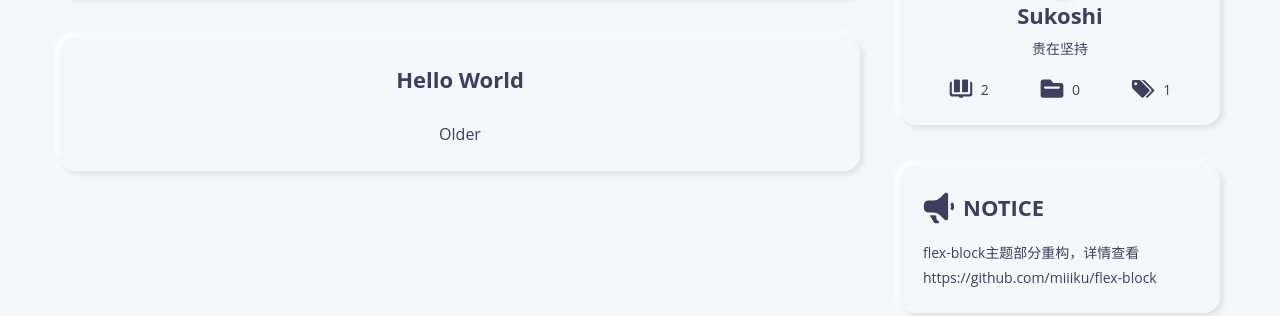
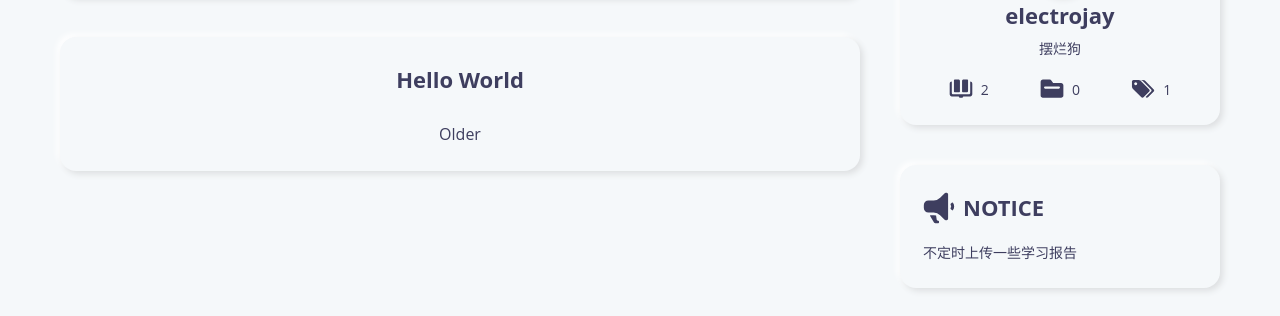
Before and after one commit to electrojay27/electrojay27.github.io, a plain HTML site: page 2024/03/22/post-title/index.html in a window 1280 px wide. Shown: the part 641-957 px from the top of the page. Drawn offline with nearby package versions, Linux system fonts and the light colour scheme.

Commit message:
Site updated: 2024-03-22 01:29:34

```diff
--- a/2024/03/22/post-title/index.html
+++ b/2024/03/22/post-title/index.html
@@ -71,7 +71,7 @@
       </div>
       <ul class="navbar-list">
 
-          <li class="navbar-list-item"><a href="/">首页</a></li>
+          <li class="navbar-list-item"><a target="_blank" rel="noopener" href="https://electrojay27.github.io/">首页</a></li>
 
           <li class="navbar-list-item"><a href="/links">友链</a></li>
 
@@ -179,13 +179,13 @@
       <section class="widget-author widget-item layout-margin content-padding--primary soft-size--large soft-style--box">
   <div class="widget-body">
 
-      <img src="https://s.gravatar.com/avatar/2d6b803eea37de0257620d5fabee7e64?s=200&amp;r=g&amp;d=retro" class="soft-size--round soft-style--box" alt="Sukoshi">
+      <img src="https://1.gravatar.com/userimage/239536083/9e2f1959358b87f47f619e41ea8345d0?size=256" class="soft-size--round soft-style--box" alt="electrojay">
 
 
-      <h2>Sukoshi</h2>
+      <h2>electrojay</h2>
 
 
-      <p>贵在坚持</p>
+      <p>摆烂狗</p>
 
 
     <div class="count-box">
@@ -222,7 +222,7 @@
     <span>NOTICE</span>
   </div>
   <div class="widget-body">
-    <p>flex-block主题部分重构，详情查看https://github.com/miiiku/flex-block</p>
+    <p>不定时上传一些学习报告</p>
   </div>
 </section>
 
```
Also changed, not shown: 2024/03/22/hello-world/index.html (+5 -5 lines), archives/2024/03/index.html (+1 -1 lines), archives/2024/index.html (+1 -1 lines), archives/index.html (+1 -1 lines), index.html (+1 -1 lines), tags/try/index.html (+1 -1 lines).
